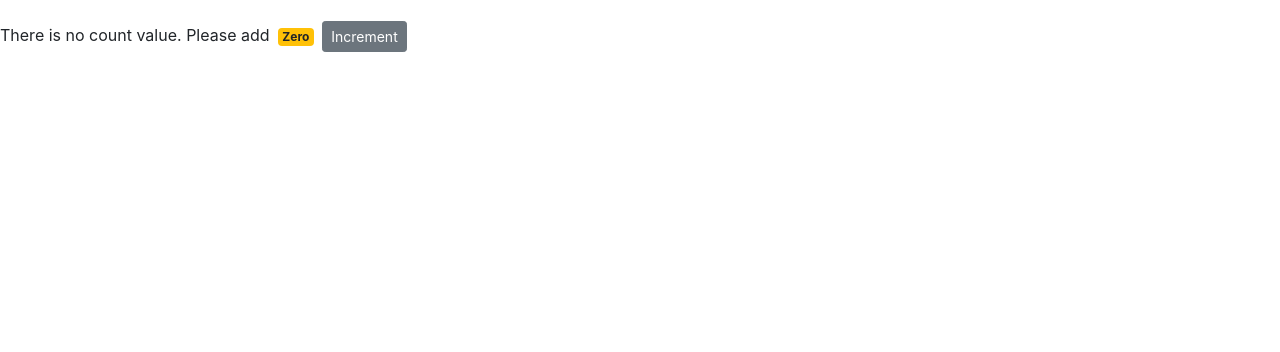
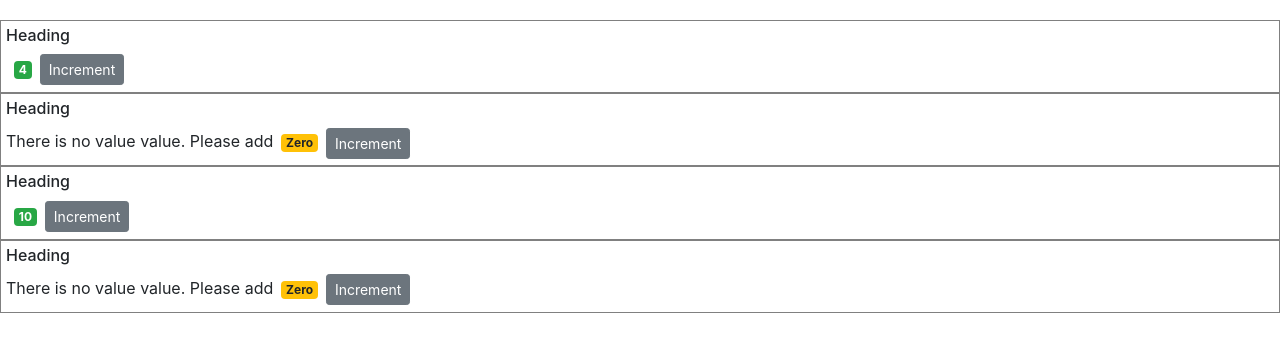
Before and after one commit to mdabutaleb/learning-react-js, a React (Create React App) app: page / in a window 1280 px wide. Shown: the top 352 px of the page. Built offline with nearby package versions, Linux system fonts and the light colour scheme.

Commit message:
inject childreen component to a component

```diff
--- a/src/App.js
+++ b/src/App.js
@@ -1,13 +1,12 @@
 import React, {Component} from 'react';
 import './App.css';
 import 'bootstrap/dist/css/bootstrap.css'
-import Movies from "./projectComponent/movies";
-import Increment from "./projectComponent/increment";
+import Increments from "./projectComponent/increments";
 
 function App() {
     return (
         <div>
-            <Increment/>
+            <Increments/>
         </div>
     );
 }
--- a/src/projectComponent/increment.jsx
+++ b/src/projectComponent/increment.jsx
@@ -4,25 +4,25 @@ class Increment extends Component {
     constructor(props) {
         super(props);
         this.state = {
-            count: 0,
+            value: this.props.value,
         }
-        this.clickHandle = this.clickHandle.bind(this)
     }
 
     clickHandle = () => {
         this.setState({
-            count: this.state.count + 1,
+            value: this.state.value + 1,
         })
     }
 
 
     render() {
         return (
-            <div>
+            <div style={{border: '1px solid gray', padding: '5px'}}>
+                {this.props.children}
                 {
-                    this.state.count === 0 && 'There is no count value. Please add'
+                    this.state.value === 0 && 'There is no value value. Please add'
                 }
-                <span className={this.getClasses()}>{this.formatCount()}</span>
+                <span className={this.getClasses()}>{this.formatvalue()}</span>
                 <button className="btn btn-secondary btn-sm" onClick={this.clickHandle}>Increment</button>
             </div>
         );
@@ -30,14 +30,14 @@ class Increment extends Component {
 
     getClasses() {
         let classes = 'badge m-2 badge-'
-        classes += this.state.count === 0 ? 'warning' : 'success';
+        classes += this.state.value === 0 ? 'warning' : 'success';
         return classes;
 
     }
 
-    formatCount() {
-        const {count} = this.state;
-        return count === 0 ? 'Zero' : count;
+    formatvalue() {
+        const {value} = this.state;
+        return value === 0 ? 'Zero' : value;
     }
 
 }
--- /dev/null
+++ b/src/projectComponent/increments.jsx
@@ -0,0 +1,37 @@
+import React, {Component} from 'react';
+import Increment from "./increment";
+
+class Increments extends Component {
+
+    constructor() {
+        super();
+        this.state = {
+            counters: [
+                {id: 1, value: 4},
+                {id: 2, value: 0},
+                {id: 3, value: 10},
+                {id: 4, value: 0},
+            ]
+        }
+
+
+    }
+
+    render() {
+        return (
+            <div>
+                {
+                    this.state.counters.map(counter => (
+                            <Increment key={counter.id} value={counter.value}>
+                                <h6>Heading</h6>
+                            </Increment>
+
+                        )
+                    )
+                }
+            </div>
+        );
+    }
+}
+
+export default Increments;
```
